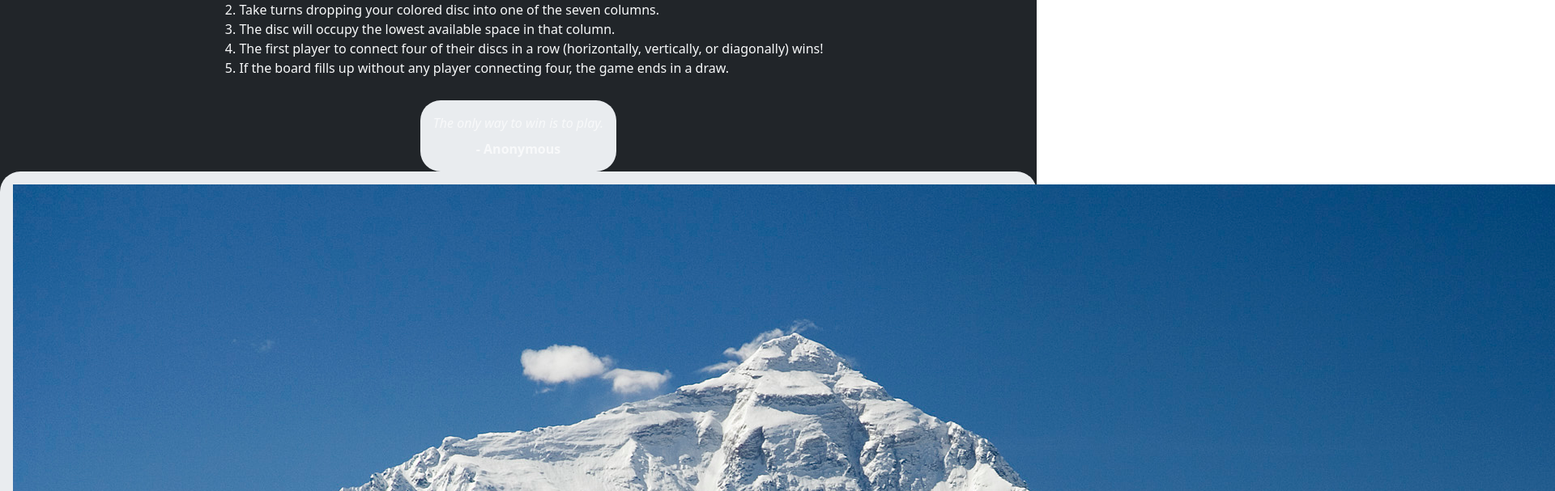
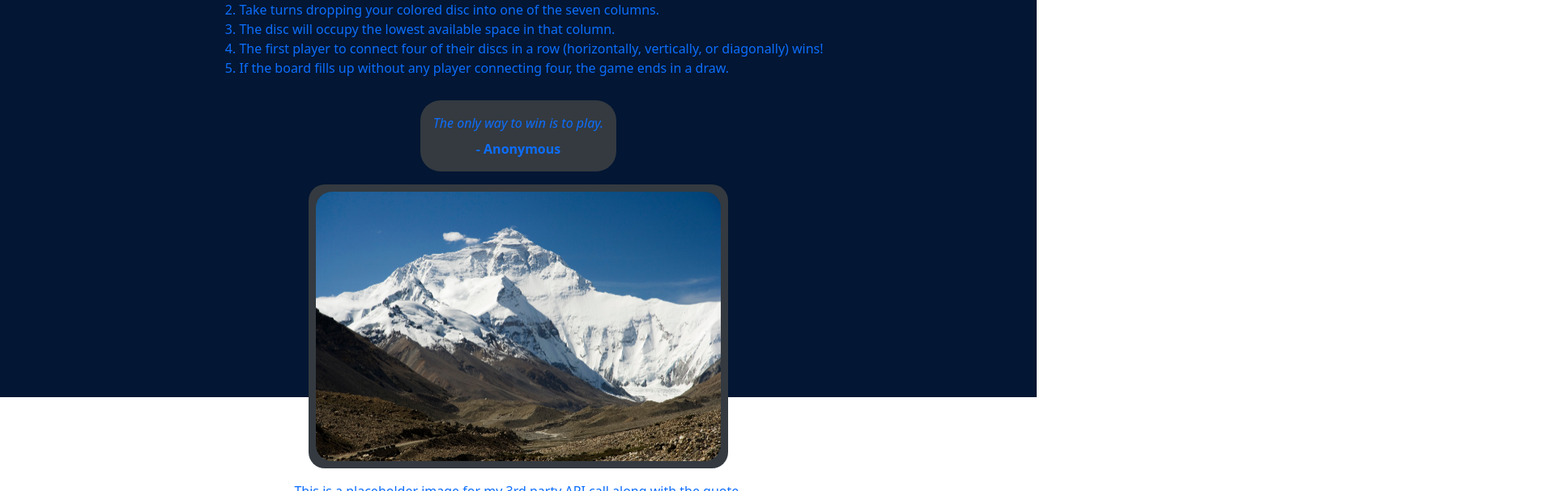
Before and after one commit to METALMONSTER12/Startup, a React (Vite) app: page /about in a window 1280 px wide. Shown: the part 309-916 px from the top of the page at 81% size, 1920 px wide, since content can reach past the window. Built offline with nearby package versions, Linux system fonts and the light colour scheme.

Commit message:
Adusting specific colors and psoitions of things

```diff
--- a/src/about/about.css
+++ b/src/about/about.css
@@ -1,7 +1,8 @@
 .picture-box {
+  margin-top: .01em;
   margin-bottom: 1em;
-  padding: 1.0em;
-  border-radius: 25px;
+  padding: .57em;
+  border-radius: 20px;
   width: fit-content;
   max-width: 100%;
   margin-left: auto;
@@ -17,6 +18,7 @@
   flex-direction: column;
   justify-content: center;
   align-items: center;
+  margin-bottom: 1em;
 }
 
 .quote {
@@ -32,12 +34,13 @@
   content: " - ";
 }
 
-#picture img {
+.picture-box img {
   width: 100%;
-  height: 250px;
+  height: auto;
   max-width: 500px;
-  border-radius: 25px;
+  border-radius: 20px;
   display: block;
+  margin: 1 auto;
 }
 
 p {
--- a/src/app.jsx
+++ b/src/app.jsx
@@ -9,7 +9,7 @@ import { Play } from './play/play.jsx';
 export default function App() {
   return (
     <BrowserRouter>
-        <div className="body bg-dark text-light">
+        <div className="body bg-primary-subtle text-primary" data-bs-theme="dark">
             <header className="bg-body-secondary container-fluid">
                 <h1>Connect Four</h1>
                 <nav className="navbar-dark">
```
